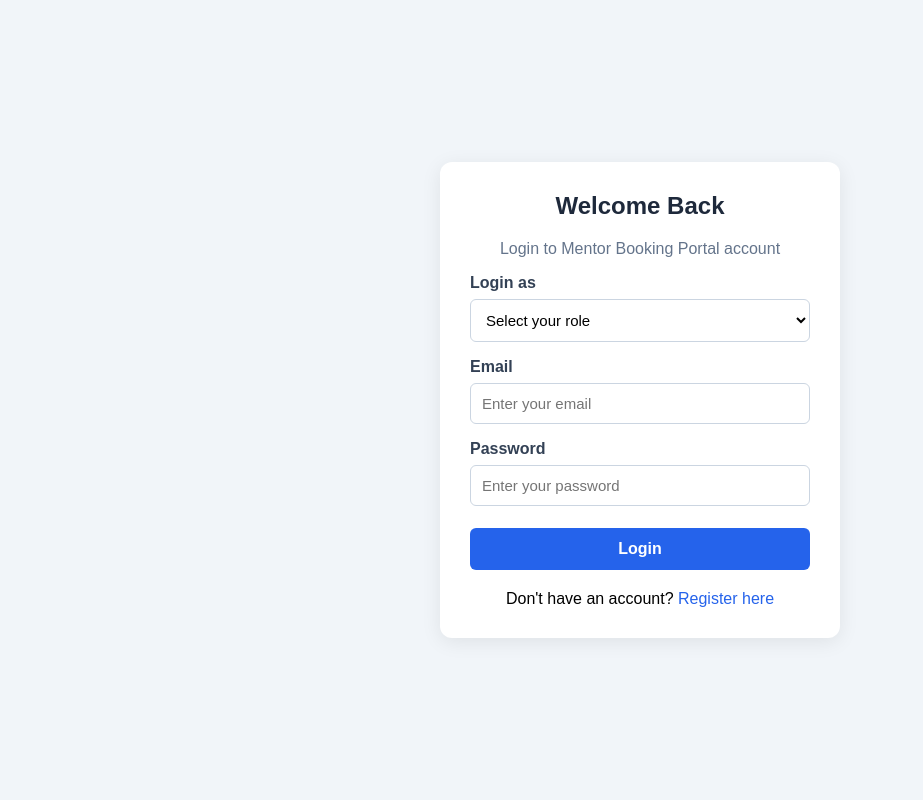
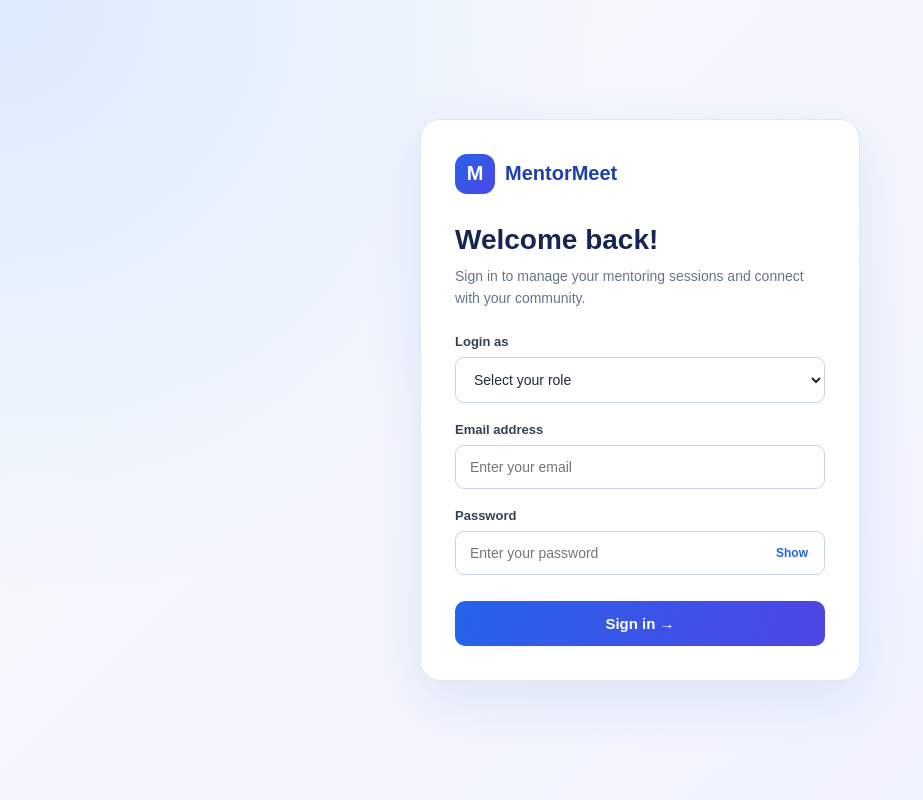
Before and after one commit to deeksha3714/EasyMeet-Mentor-StudentMeetingBookingPortal, a Flask app: page /login in a window 1280 px wide. Shown: the whole page, without its empty margins (0-923 px from the left). Run offline with Flask 3, Linux system fonts and the light colour scheme.

Commit message:
Update login.html

```diff
--- a/templates/login.html
+++ b/templates/login.html
@@ -4,153 +4,284 @@
 <head>
   <meta charset="UTF-8">
   <meta name="viewport" content="width=device-width, initial-scale=1.0">
-    <title>Login | Mentor Booking Portal</title>
+  <title>Login | MentorMeet</title>
 
   <style>
-        * {
-            box-sizing: border-box;
-        }
+    * { box-sizing: border-box; }
 
     body {
       margin: 0;
       min-height: 100vh;
-            display: flex;
-            justify-content: center;
-            align-items: center;
+      display: grid;
+      place-items: center;
+      padding: 20px;
       font-family: Arial, sans-serif;
-            background: #f1f5f9;
+      background:
+        radial-gradient(circle at top left, #dbeafe, transparent 40%),
+        linear-gradient(135deg, #f8fafc, #eef2ff);
     }
 
     .login-container {
       width: 100%;
-            max-width: 400px;
-            padding: 30px;
-            margin: 20px;
+      max-width: 440px;
+      padding: 34px;
       background: white;
-            border-radius: 12px;
-            box-shadow: 0 4px 20px rgba(0, 0, 0, 0.08);
+      border: 1px solid #e2e8f0;
+      border-radius: 20px;
+      box-shadow: 0 18px 55px rgba(30, 64, 175, .10);
+      animation: appear .5s ease;
     }
 
-        h2 {
-            margin-top: 0;
-            text-align: center;
-            color: #1e293b;
+    @keyframes appear {
+      from { opacity: 0; transform: translateY(15px); }
+      to { opacity: 1; transform: translateY(0); }
     }
 
-        p {
-            text-align: center;
+    .brand {
+      display: flex;
+      align-items: center;
+      gap: 10px;
+      margin-bottom: 30px;
+      color: #1e40af;
+      font-weight: 800;
+      font-size: 20px;
+    }
+
+    .brand-icon {
+      width: 40px;
+      height: 40px;
+      display: grid;
+      place-items: center;
+      color: white;
+      background: linear-gradient(135deg, #2563eb, #4f46e5);
+      border-radius: 12px;
+      font-size: 20px;
+    }
+
+    h1 {
+      margin: 0 0 9px;
+      color: #172554;
+      font-size: 28px;
+    }
+
+    .subtitle {
+      margin: 0 0 25px;
       color: #64748b;
+      line-height: 1.6;
+      font-size: 14px;
     }
+
+    .messages {
+      margin-bottom: 16px;
+      padding: 12px 14px;
+      border-radius: 9px;
+      background: #fee2e2;
+      color: #991b1b;
+      font-size: 13px;
+      line-height: 1.5;
+    }
+
+    .form-group { margin-bottom: 19px; }
 
     label {
       display: block;
-            margin-top: 16px;
-            margin-bottom: 7px;
-            font-weight: bold;
+      margin-bottom: 8px;
       color: #334155;
+      font-size: 13px;
+      font-weight: 700;
     }
 
     input, select {
       width: 100%;
-            padding: 11px;
+      padding: 13px 14px;
       border: 1px solid #cbd5e1;
-            border-radius: 6px;
-            font-size: 15px;
-            background: white;
+      border-radius: 9px;
+      background: #fff;
+      color: #1e293b;
+      font-size: 14px;
+      outline: none;
+      transition: border .2s, box-shadow .2s;
     }
 
     input:focus, select:focus {
-            outline: 2px solid #93c5fd;
       border-color: #2563eb;
+      box-shadow: 0 0 0 3px rgba(37,99,235,.12);
     }
 
-        button {
-            width: 100%;
-            margin-top: 22px;
-            padding: 12px;
+    .password-wrap { position: relative; }
+
+    .password-wrap input { padding-right: 75px; }
+
+    .toggle-password {
+      position: absolute;
+      right: 11px;
+      top: 50%;
+      transform: translateY(-50%);
       border: none;
-            border-radius: 6px;
-            background: #2563eb;
-            color: white;
-            font-size: 16px;
-            font-weight: bold;
+      background: transparent;
+      color: #2563eb;
+      font-size: 12px;
+      font-weight: 700;
       cursor: pointer;
+      padding: 6px;
     }
 
-        button:hover {
-            background: #1d4ed8;
+    .login-button {
+      width: 100%;
+      margin-top: 7px;
+      padding: 14px;
+      border: none;
+      border-radius: 10px;
+      background: linear-gradient(110deg, #2563eb, #4f46e5);
+      color: white;
+      font-size: 15px;
+      font-weight: 700;
+      cursor: pointer;
+      transition: transform .2s, box-shadow .2s;
     }
 
-        .messages {
-            margin-top: 15px;
-            padding: 10px;
-            border-radius: 6px;
-            background: #fee2e2;
-            color: #991b1b;
+    .login-button:hover {
+      transform: translateY(-2px);
+      box-shadow: 0 8px 20px rgba(37,99,235,.25);
+    }
+
+    .login-button:disabled {
+      opacity: .7;
+      cursor: wait;
+      transform: none;
     }
 
     .register-link {
-            margin-top: 20px;
+      margin-top: 23px;
+      padding-top: 19px;
+      border-top: 1px solid #e2e8f0;
       text-align: center;
+      color: #64748b;
+      font-size: 13px;
     }
 
     a {
       color: #2563eb;
+      font-weight: 700;
       text-decoration: none;
     }
 
-        a:hover {
-            text-decoration: underline;
+    a:hover { text-decoration: underline; }
+
+    .back-link {
+      display: block;
+      margin-top: 19px;
+      text-align: center;
+      color: #64748b;
+      font-size: 12px;
+    }
+
+    @media(max-width: 480px) {
+      .login-container { padding: 25px 21px; }
+      h1 { font-size: 25px; }
     }
   </style>
 </head>
 
 <body>
-    <div class="login-container">
-        <h2>Welcome Back</h2>
-        <p>Login to Mentor Booking Portal account</p>
+
+  <main class="login-container">
+
+    <div class="brand">
+      <div class="brand-icon">M</div>
+      MentorMeet
+    </div>
+
+    <h1>Welcome back!</h1>
+
+    <p class="subtitle">
+      Sign in to manage your mentoring sessions and connect with your community.
+    </p>
 
     {% with messages = get_flashed_messages() %}
       {% if messages %}
         {% for message in messages %}
-                    <div class="messages">{{ message }}</div>
+          <div class="messages" role="alert">{{ message }}</div>
         {% endfor %}
       {% endif %}
     {% endwith %}
 
-        <form method="POST" action="{{ url_for('login') }}">
+    <form method="POST" action="{{ url_for('login') }}" id="login-form">
+
+      <div class="form-group">
         <label for="role">Login as</label>
+
         <select name="role" id="role" required>
           <option value="">Select your role</option>
           <option value="mentor">Mentor</option>
-                <option value="team">Team</option>
+          <option value="team">Student Team</option>
         </select>
+      </div>
 
-            <label for="email">Email</label>
+      <div class="form-group">
+        <label for="email">Email address</label>
+
         <input
           type="email"
           id="email"
           name="email"
           placeholder="Enter your email"
+          autocomplete="email"
           required
         >
+      </div>
 
+      <div class="form-group">
         <label for="password">Password</label>
+
+        <div class="password-wrap">
           <input
             type="password"
             id="password"
             name="password"
             placeholder="Enter your password"
+            autocomplete="current-password"
             required
           >
 
-            <button type="submit">Login</button>
+          <button
+            type="button"
+            class="toggle-password"
+            data-target="password"
+            aria-label="Show password"
+          >Show</button>
+        </div>
+      </div>
+
+      <button type="submit" class="login-button" id="login-button">
+        Sign in →
+      </button>
+
     </form>
 
-        <div class="register-link">
-            Don't have an account?
-            <a href="{{ url_for('register') }}">Register here</a>
-        </div>
-    </div>
+  </main>
+
+  <script>
+    document.querySelectorAll(".toggle-password").forEach(function(button) {
+      button.addEventListener("click", function() {
+        const input = document.getElementById(button.dataset.target);
+        const visible = input.type === "text";
+
+        input.type = visible ? "password" : "text";
+        button.textContent = visible ? "Show" : "Hide";
+        button.setAttribute(
+          "aria-label",
+          visible ? "Show password" : "Hide password"
+        );
+      });
+    });
+
+    document.getElementById("login-form").addEventListener("submit", function() {
+      const button = document.getElementById("login-button");
+      button.disabled = true;
+      button.textContent = "Signing in...";
+    });
+  </script>
+
 </body>
 </html>
```
Lines whose indentation alone changed are shown as unchanged.
